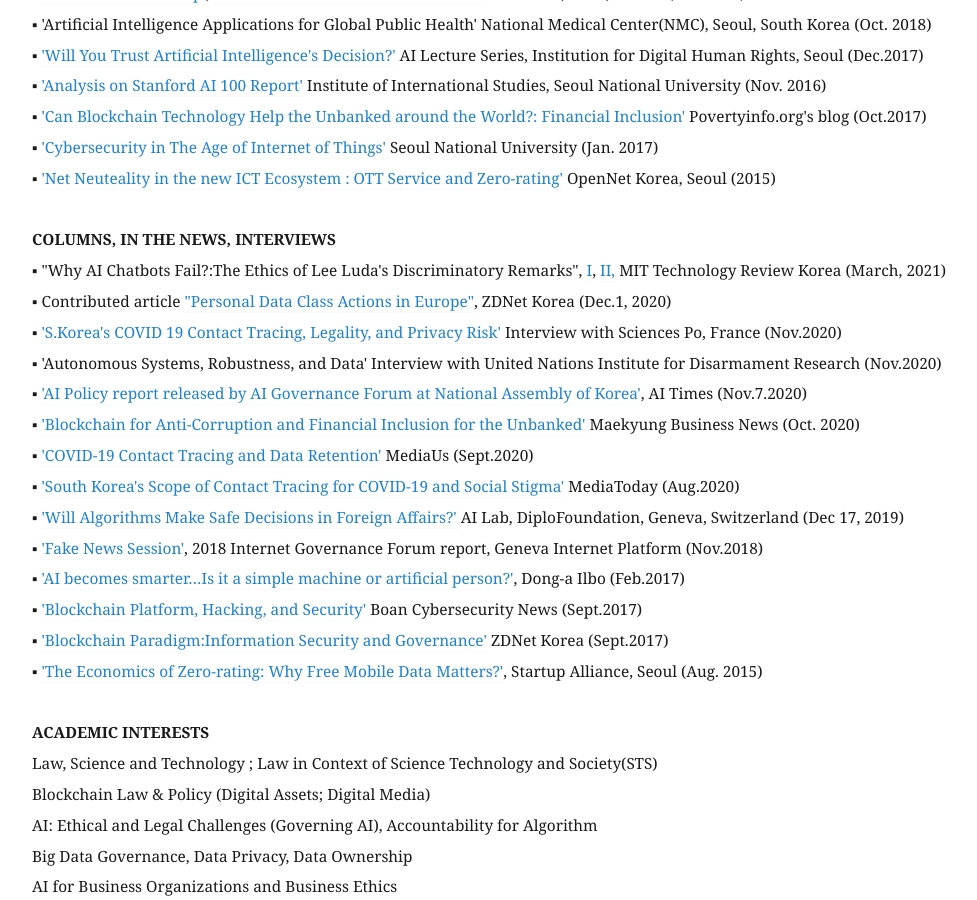
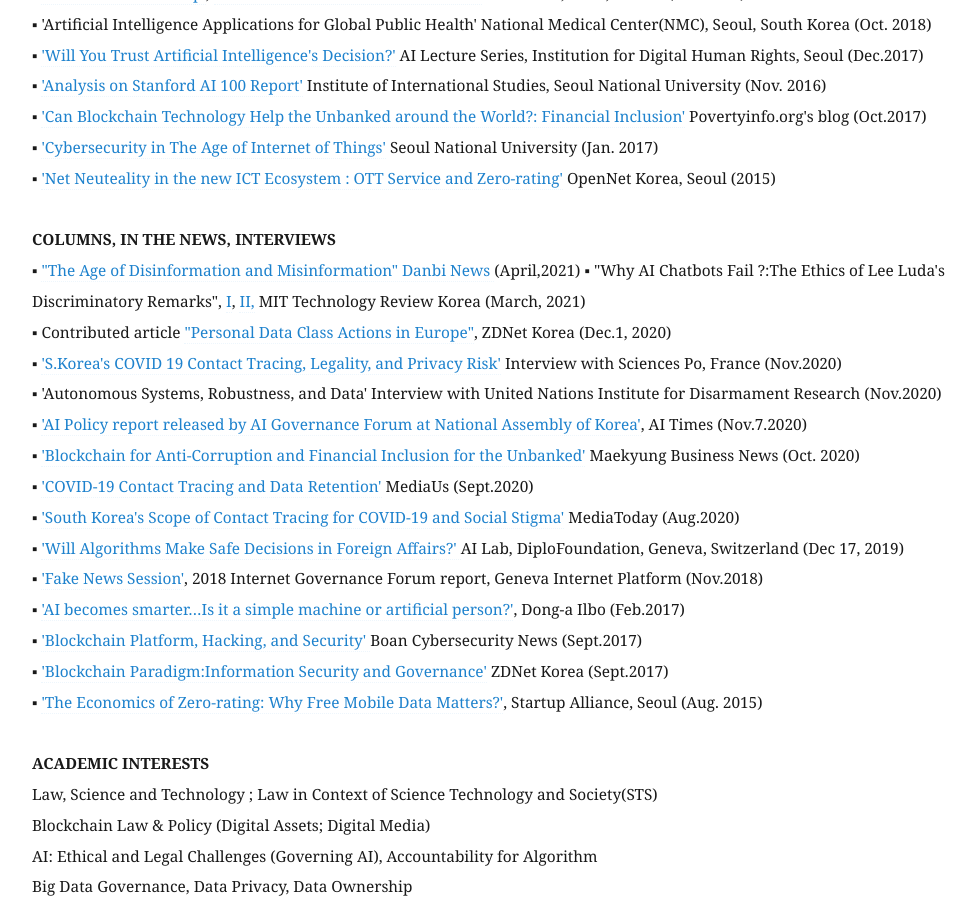
Before and after one commit to eunchangchoi/eunchangchoi.github.io, a Jekyll site: the page built from index.md, in a window 1280 px wide and 900 px high, scrolled down 3807 px. Shown: the whole window, without its empty margins (68-1045 px from the left). Built offline with Jekyll 4.4.1, drawn with Linux system fonts in a browser that asks for light colours.

Commit message:
Update index.md

```diff
--- a/index.md
+++ b/index.md
@@ -86,7 +86,8 @@
 ▪ <a href="https://opennet.or.kr/wp-content/uploads/2015/08/발표자료-Net-Neutrality-OTT-Zero-ratinghandout-2015812-.pdf">'Net Neuteality in the new ICT Ecosystem : OTT Service and Zero-rating'</a> OpenNet Korea, Seoul (2015) <br>
   <br>
  <strong> COLUMNS, IN THE NEWS, INTERVIEWS</strong> <br>
-▪ "Why AI Chatbots Fail?:The Ethics of Lee Luda's Discriminatory Remarks", <a href="https://www.technologyreview.kr/why-ai-chatbots-fail-lee-luda-part-1/"> I</a>, <a href="https://www.technologyreview.kr/why-ai-chatbots-fail-lee-luda-part-2/"> II,</a> MIT Technology Review Korea (March, 2021)<br>
+▪ <a href="http://www.danbinews.com/news/articleView.html?idxno=14304"> "The Age of Disinformation and Misinformation" Danbi News </a> (April,2021)
+▪ "Why AI Chatbots Fail ?:The Ethics of Lee Luda's Discriminatory Remarks", <a href="https://www.technologyreview.kr/why-ai-chatbots-fail-lee-luda-part-1/"> I</a>, <a href="https://www.technologyreview.kr/why-ai-chatbots-fail-lee-luda-part-2/"> II,</a> MIT Technology Review Korea (March, 2021)<br>
 ▪ Contributed article <a href="https://zdnet.co.kr/view/?no=20201201123601"> "Personal Data Class Actions in Europe"</a>, ZDNet Korea (Dec.1, 2020) <br>
 ▪ <a href="https://soundcloud.com/zion-lee-310060380/digikorea#t=22:52">'S.Korea's COVID 19 Contact Tracing, Legality, and Privacy Risk'</a> Interview with Sciences Po, France (Nov.2020) <br>
 ▪ 'Autonomous Systems, Robustness, and Data' Interview with United Nations Institute for Disarmament Research (Nov.2020)<br>
```
